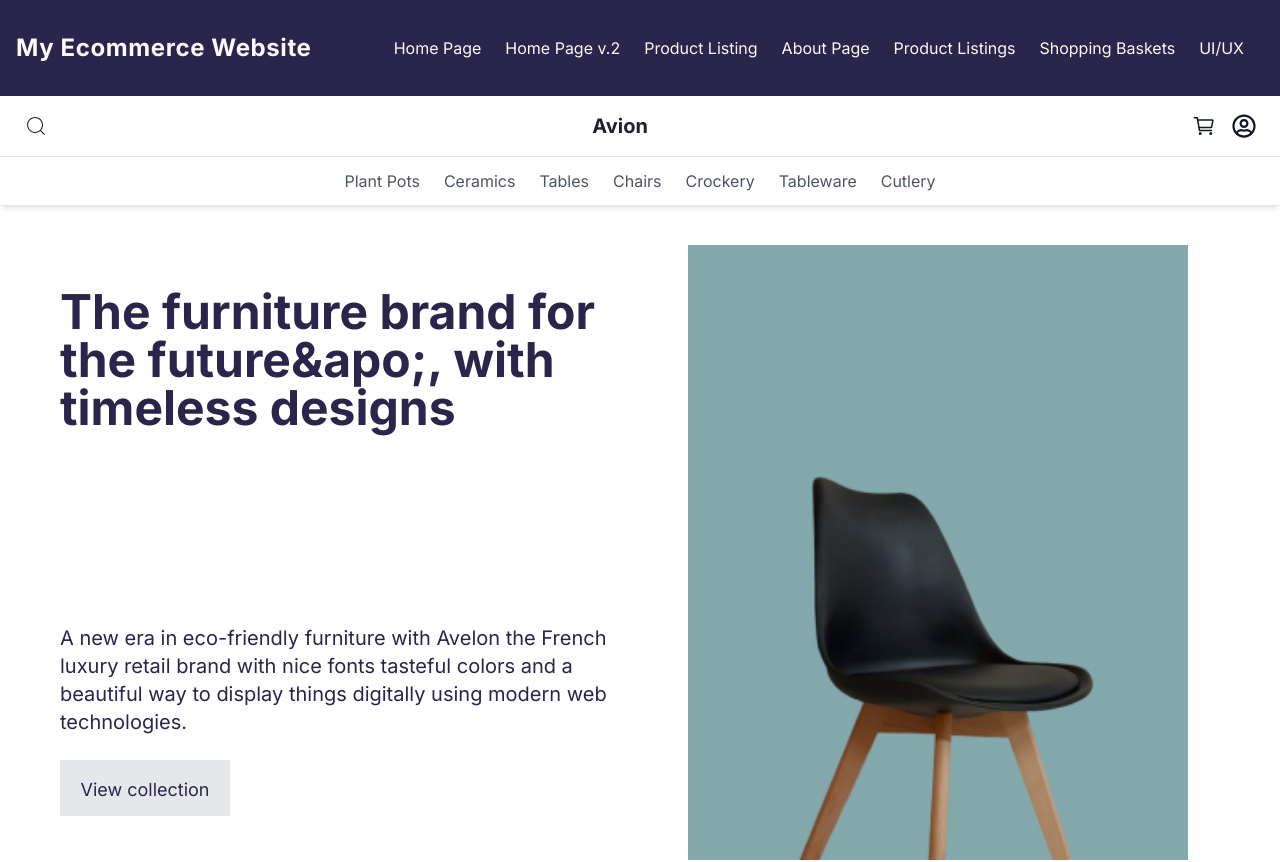
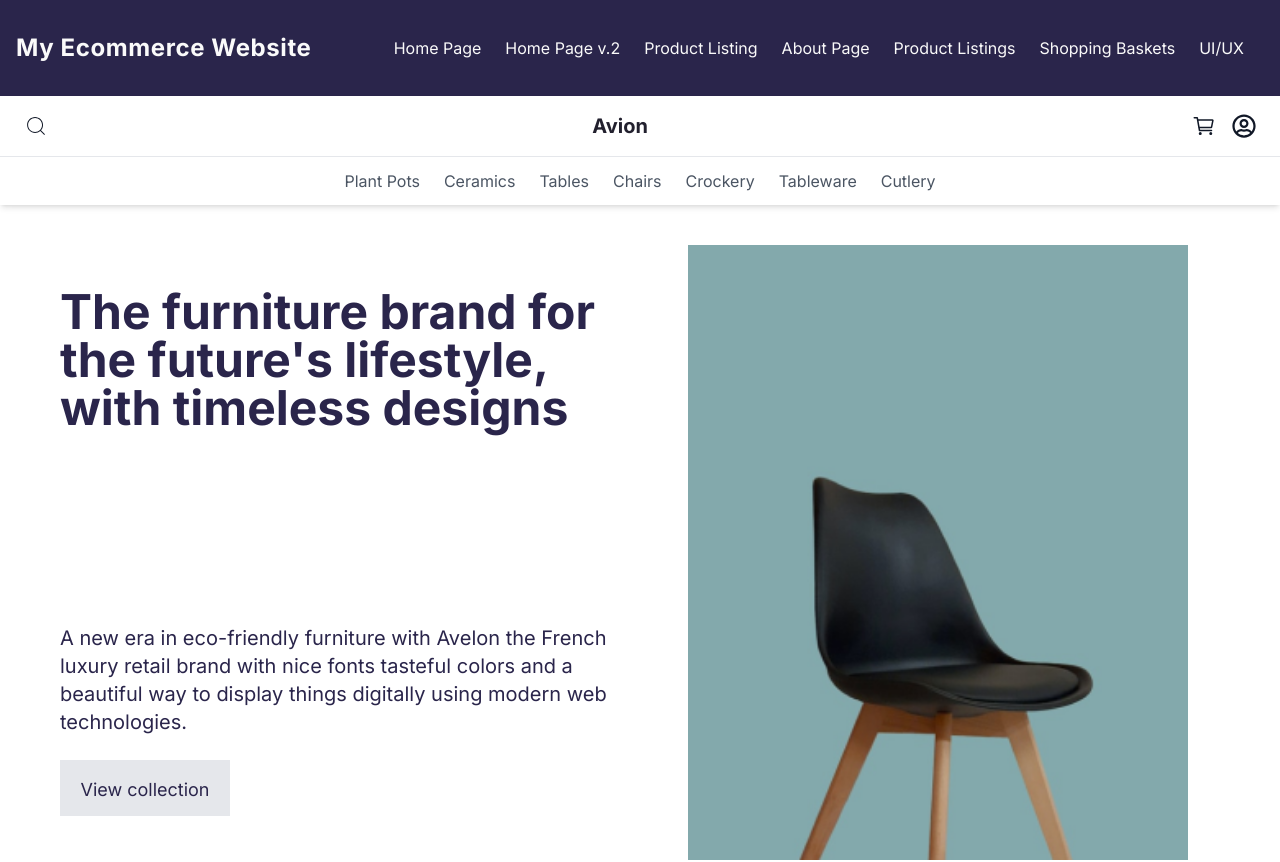
Before and after one commit to Zikra20/Hackathon-Ecommerce-Website-Gssocmain, a Next.js app: page / in a window 1280 px wide. Shown: the top 862 px of the page. Built offline with nearby package versions, Linux system fonts and the light colour scheme.

Commit message:
Fixed homepage tagline

```diff
--- a/src/app/component/hero.tsx
+++ b/src/app/component/hero.tsx
@@ -10,7 +10,7 @@ const Hero = () => {
           <div className="md:w-1/2 text-left space-y-6 sm:px-4 sm:py-6">
             {/* Heading */}
             <h2 className="text-3xl md:text-4xl lg:text-5xl font-bold text-[#2A254B] sm:mb-4 lg:mb-48">
-              The furniture brand for the future&apo;, with timeless designs
+              The furniture brand for the future&apos;s lifestyle, with timeless designs
             </h2>
             {/* Paragraph */}
             <p className="text-lg md:text-xl text-[#2A254B] leading-relaxed sm:mb-6">
```
